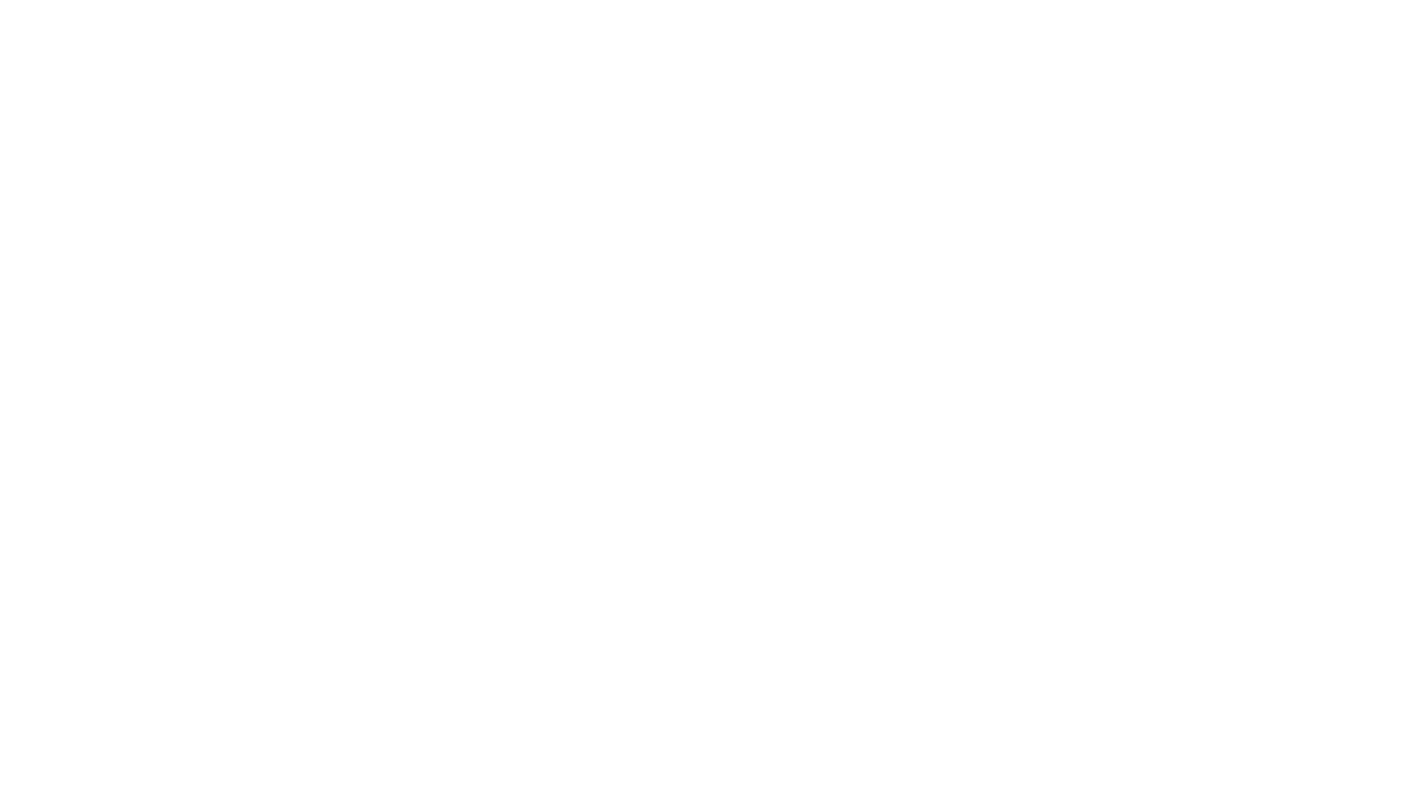
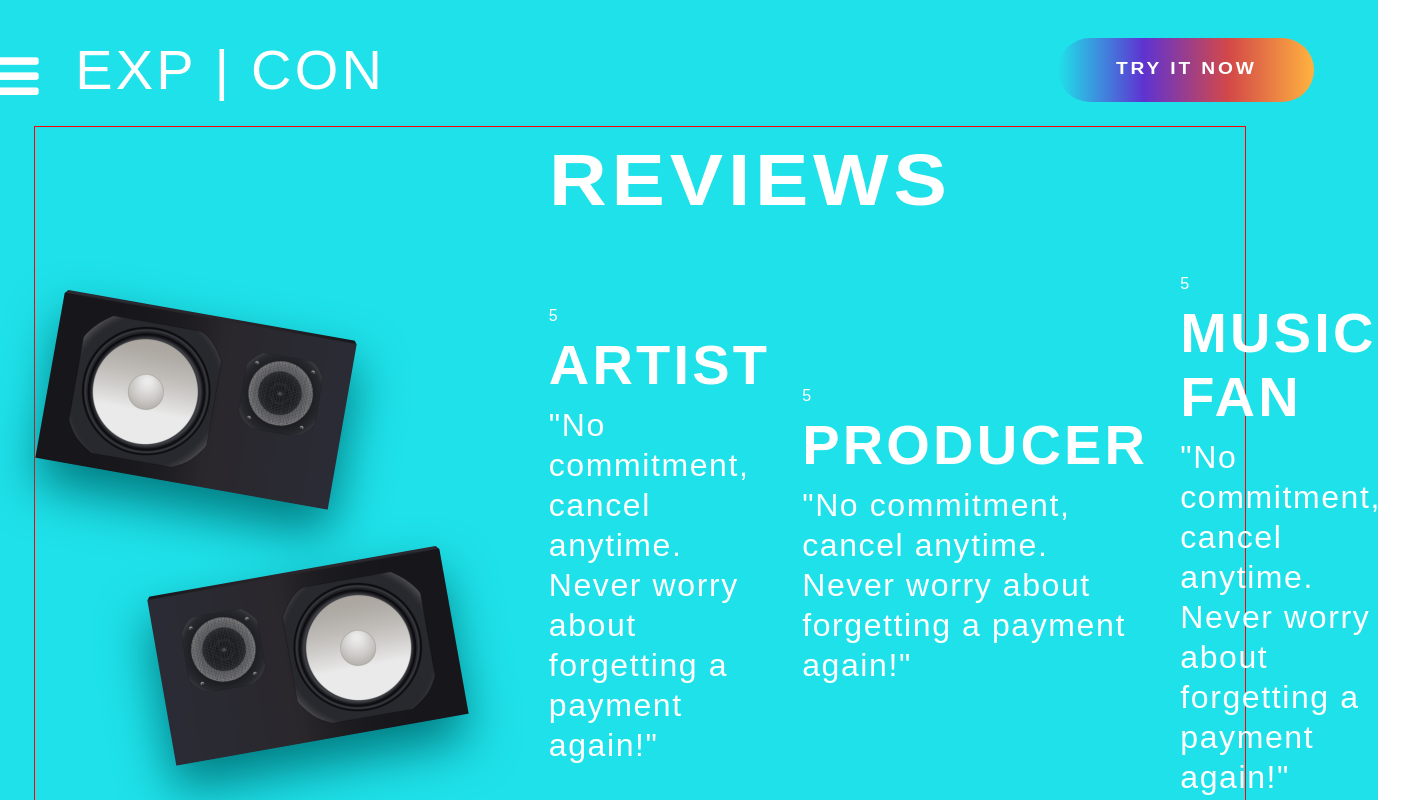
Before and after one commit to ahhreggi/exp-con, a React (Create React App) app: page / in a window 1280 px wide. Shown: the part 2560-3360 px from the top of the page, 1413 px wide, since content can reach past the window. Before the commit the page ends 2542 px from the top, so only its background shows below. Built offline with nearby package versions, Linux system fonts and the light colour scheme; a web font is replaced by a local one.

Commit message:
Add speaker images

```diff
--- a/src/App.js
+++ b/src/App.js
@@ -2,6 +2,7 @@ import { useState } from "react";
 import Hero from "./components/sections/Hero";
 import Red from "./components/sections/Red";
 import Perks from "./components/sections/Perks";
+import Reviews from "./components/sections/Reviews";
 import "./App.scss";
 
 const App = () => {
@@ -22,6 +23,7 @@ const App = () => {
           <Hero setView={setView} />
           <Red setView={setView} />
           <Perks setView={setView} />
+          <Reviews setView={setView} />
         </>
       }
       {state.view === "pricing" &&
--- a/src/components/sections/Reviews/index.js
+++ b/src/components/sections/Reviews/index.js
@@ -2,6 +2,7 @@ import PropTypes from "prop-types";
 import "./index.scss";
 import Nav from "../../Nav";
 import ReviewItem from "./ReviewItem";
+import speaker from "../../../images/speaker2.png";
 
 const Reviews = (props) => {
 
@@ -42,7 +43,7 @@ const Reviews = (props) => {
   });
 
   return (
-    <div className="Perks">
+    <div className="Reviews">
 
       {/* Nav Bar */}
       <Nav showButton={true} styles="bg-rainbow" setView={props.setView} />
@@ -50,15 +51,23 @@ const Reviews = (props) => {
       {/* Main Content */}
       <main>
 
+        {/* Images */}
+        <section className="left">
+          <img src={speaker} />
+          <img src={speaker} />
+        </section>
+
         {/* Section Text */}
+        <section className="right">
           <div className="title">
             <h1>REVIEWS</h1>
           </div>
-
           {/* ReviewItem Components */}
           <section className="reviews">
             {reviews}
           </section>
+        </section>
+
 
       </main>
 
--- a/src/components/sections/Reviews/index.scss
+++ b/src/components/sections/Reviews/index.scss
@@ -2,17 +2,19 @@
 
 @import "../../../styles/global.scss";
 
-.Review {
+.Reviews {
   min-width: 100vw;
   min-height: 100vh;
   @include flex-center;
   flex-direction: column;
   justify-content: space-between;
   color: $white;
+  background-color: $blue;
   main {
     @include flex-center;
+    border: 1px solid red;
+    flex-direction: row;
     justify-content: space-between;
-    flex-direction: column;
     width: 82%;
     margin: 0 3rem;
     .title {
@@ -20,6 +22,19 @@
       margin-bottom: 3rem;
     }
   }
+
+  section.left {
+    filter: drop-shadow(0px 25px 25px $blue-shadow);
+    // border: 1px solid red;
+    max-width: 28rem;
+    margin-right: 5rem;
+    :nth-child(2) {
+      transform: scaleX(-1);
+      margin-top: 2rem;
+      margin-left: 7rem;
+    }
+  }
+
   section.reviews {
     @include flex-center;
     justify-content: space-between;
--- a/src/styles/_variables.scss
+++ b/src/styles/_variables.scss
@@ -2,6 +2,7 @@ $red: #D34848;
 $red-shadow: rgb(129, 0, 0);
 $yellow: #FFB33F;
 $blue: #1FE1E9;
+$blue-shadow: #007b80;
 $purple: #5E33D1;
 $white: #FFFFFF;
 $grey: #191919;
```
Also changed, not shown: src/images/speaker2.png (added). Lines whose indentation alone changed are shown as unchanged.
